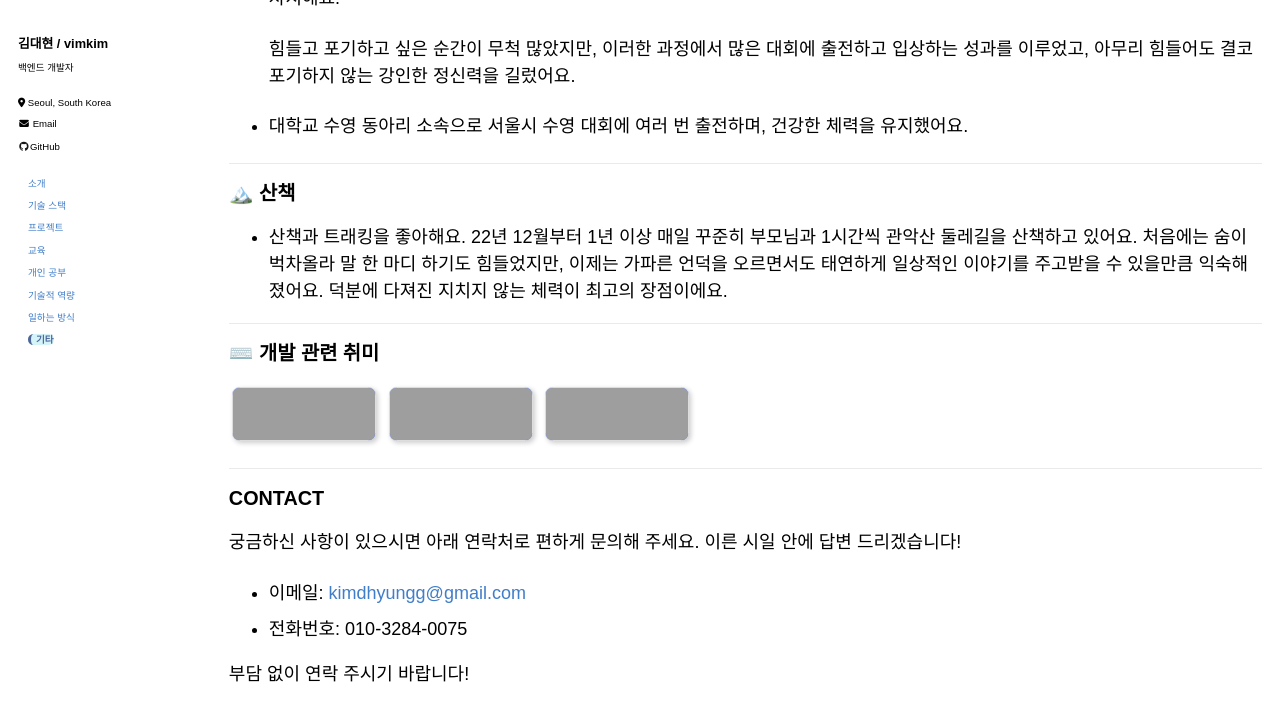
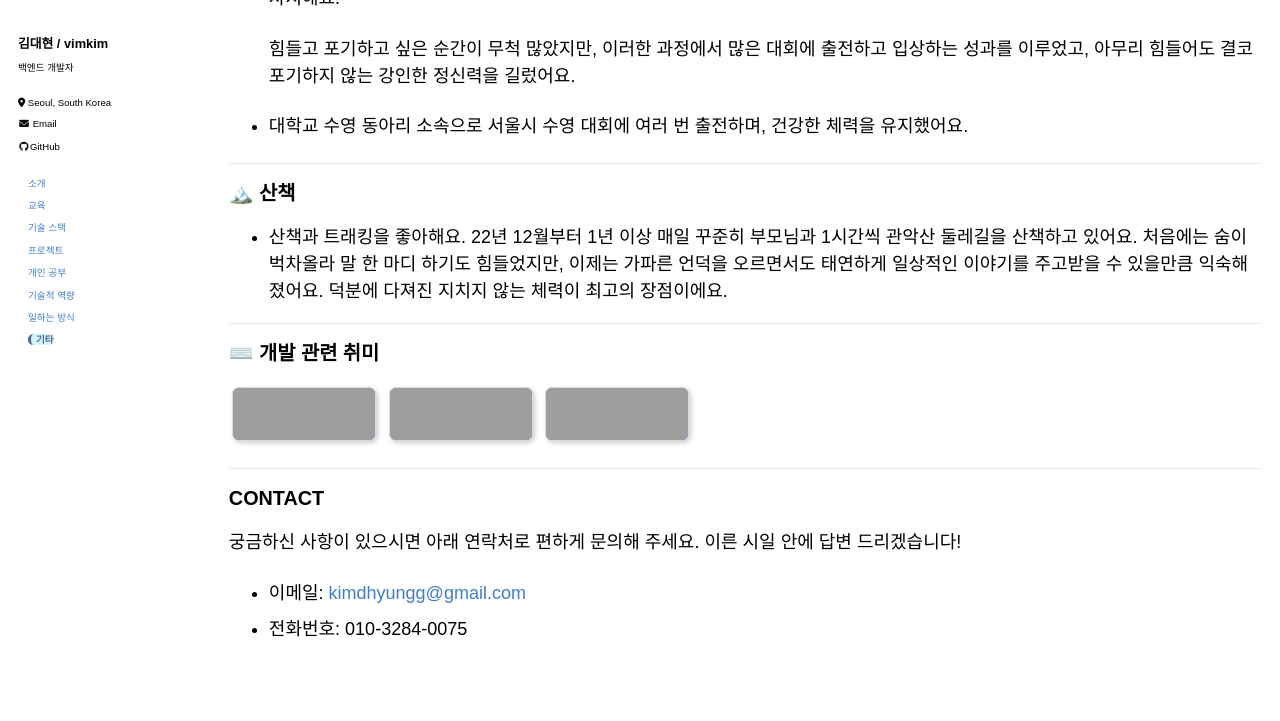
Before and after one commit to vimkim/vimkim.github.io, a Jekyll site: the page built from _pages/about.md, in a window 1280 px wide and 900 px high, scrolled down 12814 px, cut to the strip 0-721 px from the top of the window. Built offline with Jekyll 4.4.1, drawn with Linux system fonts in a browser that asks for light colours; some web fonts are replaced; grey boxes are pictures that could not be loaded.

Commit message:
fix table of contents

```diff
--- a/_includes/table-of-contents.html
+++ b/_includes/table-of-contents.html
@@ -1,8 +1,8 @@
 <ul class="table-of-contents">
     <li><a href="/#daehyun-kim">소개</a></li>
+    <li><a href="/#education">교육</a></li>
     <li><a href="/#skills">기술 스택</a></li>
     <li><a href="/#projects">프로젝트</a></li>
-    <li><a href="/#education">교육</a></li>
     <li><a href="/#cs-studies">개인 공부</a></li>
     <li><a href="/#기술적-역량">기술적 역량</a></li>
     <li><a href="/#how-i-work">일하는 방식</a></li>
--- a/_layouts/single.html
+++ b/_layouts/single.html
@@ -102,7 +102,6 @@ layout: default
   </div>
   {% endif %}
 </div>
-
 <!-- <script type="text/javascript"
   src="https://unpkg.com/vis-timeline@latest/standalone/umd/vis-timeline-graph2d.min.js"></script>
 <link href="https://unpkg.com/vis-timeline@latest/styles/vis-timeline-graph2d.min.css" rel="stylesheet"
@@ -138,7 +137,5 @@ layout: default
   // Create a Timeline
   var timeline = new vis.Timeline(container, items, options);
 </script> -->
-
-
 <script src="/assets/js/toc-guideline.js"></script>
 <script src="/assets/js/slide-animation.js"></script>
--- a/_pages/about.md
+++ b/_pages/about.md
@@ -86,7 +86,8 @@ redirect_from:
   - 🎮 게임개발 동아리 Cat&Dog (2019)
   - 💻 컴퓨터 동아리 KUCC (2022)
   - 🏊 수영 동아리 수호회 (2022)
-<!-- <div style="page-break-after: always;"></div> -->
+
+<div style="page-break-after: always;"></div>
 
 ### 🎓 McGill University, 경제학과 학부 졸업 (2014.9 ~ 2018.6)
 
@@ -458,7 +459,6 @@ redirect_from:
 - 어린 시절 수영 선수반에서의 꾸준한 훈련과 경쟁은 저에게 끈기와 인내를 가르쳐 주었어요. 4년 동안 꾸준히 주 7일, 주말을 포함해서 매일 2시간 이상 수영했고 하루에 6km씩, 왕복 50미터 수영장을 120바퀴 돌며 훈련했어요. 수영에 대한 열정은 제 삶의 중요한 부분을 차지해요.
 
   힘들고 포기하고 싶은 순간이 무척 많았지만, 이러한 과정에서 많은 대회에 출전하고 입상하는 성과를 이루었고, 아무리 힘들어도 결코 포기하지 않는 강인한 정신력을 길렀어요.
-
 - 대학교 수영 동아리 소속으로 서울시 수영 대회에 여러 번 출전하며, 건강한 체력을 유지했어요.
 
 ### 🏔️ 산책
@@ -477,5 +477,3 @@ redirect_from:
 
 - 이메일: <kimdhyungg@gmail.com>
 - 전화번호: 010-3284-0075
-
-부담 없이 연락 주시기 바랍니다!
```
